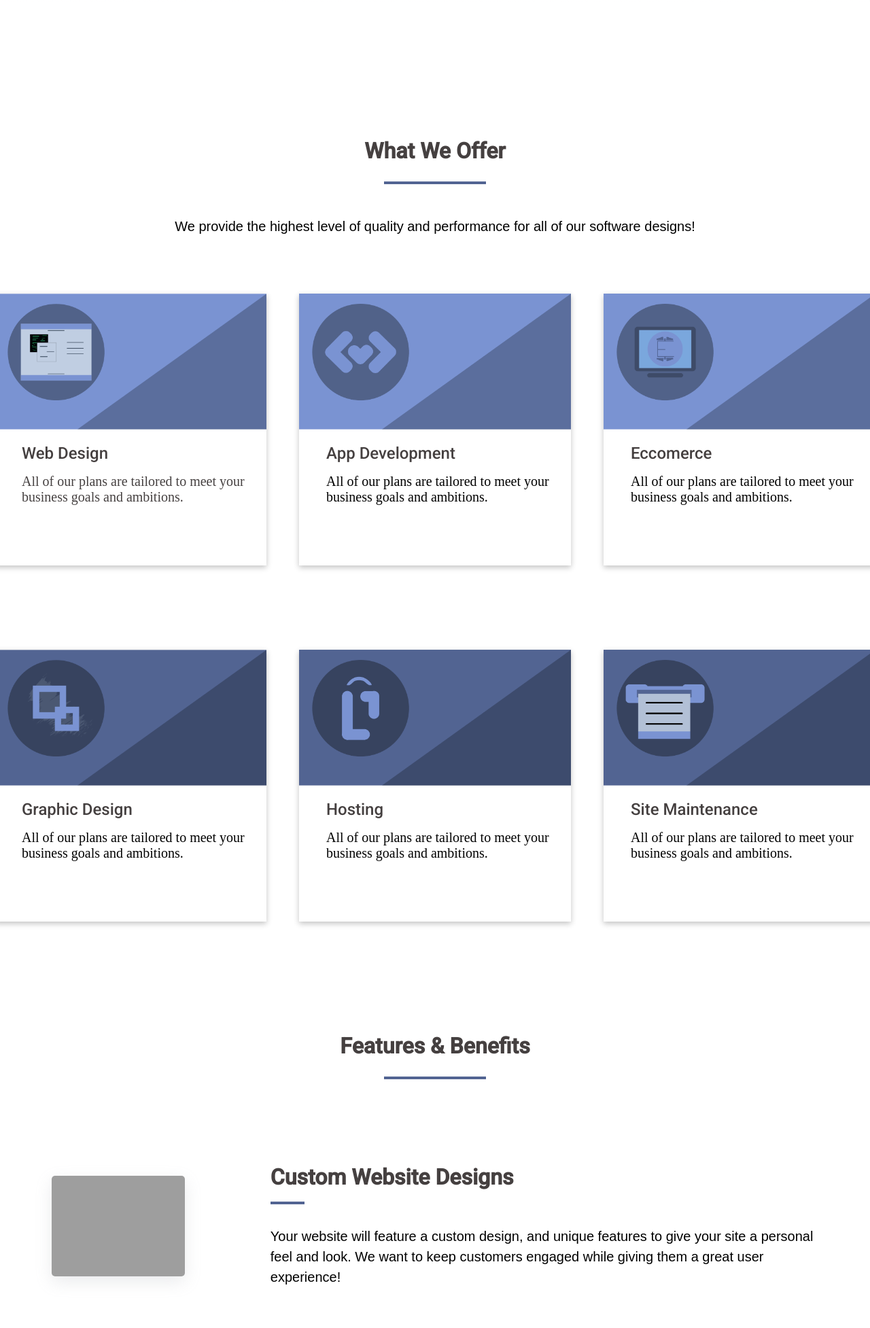
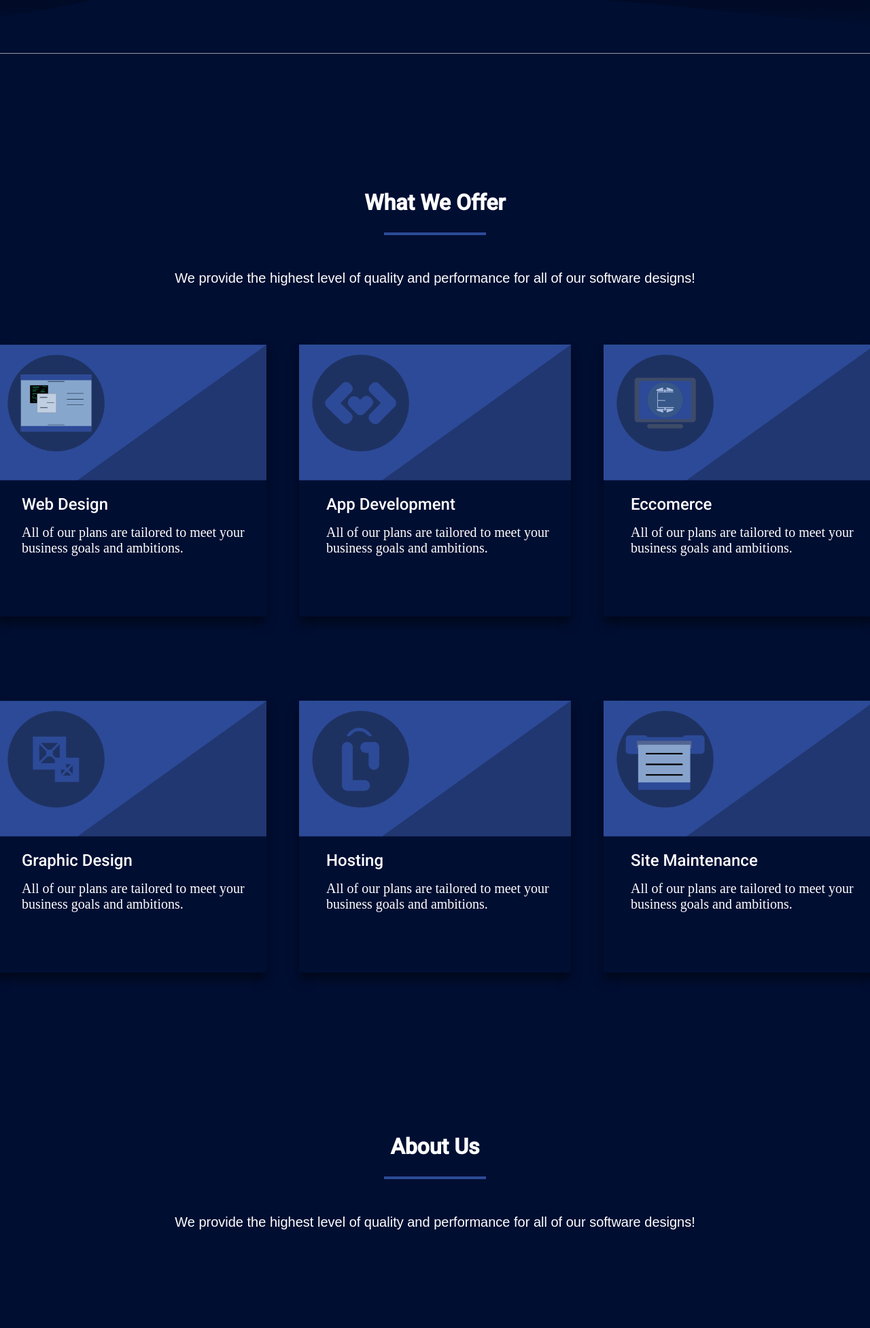
Before and after one commit to Emberwind-Studios/Company-Site-Gatsby, a Gatsby site: page / in a window 1280 px wide. Shown: the part 846-2800 px from the top of the page at 68% size. Built offline with nearby package versions, Linux system fonts and the light colour scheme; Gatsby itself is replaced by a stand-in of ours; grey boxes are pictures that could not be loaded.

Commit message:
Added About section/hover effect pfp/added dark cards/changed position of servicedetails/changed buttons/

```diff
--- a/src/assets/css/styles.css
+++ b/src/assets/css/styles.css
@@ -6,6 +6,7 @@
 
 html {
   height: 100%;
+  background: #000E32;
 }
 
 body {
--- a/src/components/global/theme/Theme.jsx
+++ b/src/components/global/theme/Theme.jsx
@@ -5,12 +5,12 @@ import "@fontsource/actor"
 
 const theme = {
   colors: {
-    text: "#fff",
-    background: "#fff",
-    primary: "#526492",
+    text: "#ffffff",
+    background: "#000E32",
+    primary: "#2C4A97",
     secondary: "#ff6347",
-    heading: "#454040",
-    success: "#7A93D2",
+    heading: "#ffffff",
+    success: "#308FA4",
     footer: "#36454F",
   },
   fonts: {
--- a/src/components/homePage/aboutUs/About.jsx
+++ b/src/components/homePage/aboutUs/About.jsx
@@ -28,30 +28,48 @@ const Underline = styled.hr`
   display: flex;
   justify-content: center;
   border-bottom: 4px solid;
-  color:${(props) => props.theme.colors.primary};
+  color: ${(props) => props.theme.colors.primary};
   width: 150px;
   padding-top: 2%;
 `;
 
 const TitleText = styled.p`
-  padding-top:4%;
-  font-family:${(props) => props.theme.fonts.body};
-  font-size: ${(props) => props.theme.fontSizes[3]+ "px"};
+  padding-top: 4%;
+  font-family: ${(props) => props.theme.fonts.body};
+  font-size: ${(props) => props.theme.fontSizes[3] + "px"};
+  color: #ffffff;
+`;
+
+const PfpHover = styled.div`
+  box-shadow: rgba(0, 0, 0, 0.491) 0px 10px 15px;
+  border-radius: 50%;
+  cursor: pointer;
+  transition: 0.2s;
+
+  :hover {
+    transition: 0.2s;
+    transform: translateY(-15px);
+  }
 `;
 
 const About = () => {
   return (
     <>
-    <TitleContainer>
+      <TitleContainer>
         <Title>About Us</Title>
         <Underline></Underline>
-        <TitleText>We provide the highest level of quality and performance for all of our software designs!</TitleText>
+        <TitleText>
+          We provide the highest level of quality and performance for all of our
+          software designs!
+        </TitleText>
       </TitleContainer>
 
       <Container>
         <Row className="about-row">
           <Col>
+          <PfpHover>
             <img src={kalebpfp} className="pfp"></img>
+            </PfpHover>
           </Col>
           <Col className="text-col">
             <TitleText>
@@ -67,7 +85,9 @@ const About = () => {
       <Container>
         <Row className="about-row">
           <Col>
+          <PfpHover>
             <img src={justinpfp} className="pfp"></img>
+            </PfpHover>
           </Col>
           <Col className="text-col">
             <TitleText>
--- a/src/components/homePage/hero/Hero.jsx
+++ b/src/components/homePage/hero/Hero.jsx
@@ -1,6 +1,6 @@
 import React, { useContext } from "react";
 import { Container, Row, Col } from "../../global/theme/Theme";
-import bubbles from "../../../images/purple-bubbles-hd.png";
+import bubbles from "../../../images/darkbubbles.png";
 import styled from "styled-components";
 import { ThemeContext } from "styled-components";
 import "./hero.css";
@@ -14,7 +14,7 @@ const ButtonContainer = styled.div`
 `;
 
 const Button = styled.button`
-  background-color: white;
+  background-color: #000E32;
   font-size: ${(props) => props.theme.fontSizes[3] + "px"};
   padding: 15px;
   height: auto;
@@ -51,6 +51,7 @@ const SubText = styled.p`
   font-family: ${(props) => props.theme.fonts.body};
   font-size: ${(props) => props.theme.fontSizes[3] + "px"};
   width: 70%;
+  color:#ffffff;
 `;
 
 const Hero = () => {
--- a/src/components/homePage/hero/hero.css
+++ b/src/components/homePage/hero/hero.css
@@ -1,9 +1,10 @@
 .hero-container{
-    background-image: url('../../../images/background-wave.png');
+    background-image: url('../../../images/background-hp.png');
     background-size: cover;
-    background-position:bottom;
+    background-position:center;
     background-repeat: none;
-    padding-bottom:10%;
-    padding-top:4%;
+    padding-bottom:15%;
+    padding-top:5%;
+
 
 }
--- a/src/components/homePage/services/Services.jsx
+++ b/src/components/homePage/services/Services.jsx
@@ -2,18 +2,18 @@ import React from "react";
 import { Container, Row, Col } from "../../global/theme/Theme";
 import styled from "styled-components";
 import "./services.css";
-import HostLogo from "../../../images/card-images/hosting-logo.png";
-import WebDLogo from "../../../images/card-images/web-development-logo.png";
-import AppDLogo from "../../../images/card-images/app-development-logo.png";
-import EcLogo from "../../../images/card-images/ecommerce-logo.png";
-import GraphLogo from "../../../images/card-images/graphic-design-logo.png";
-import MaintLogo from "../../../images/card-images/maintenance-logo.png";
+import HostLogoDark from "../../../images/dark-card-images/hosting-dark.png";
+import WebDLogoDark from "../../../images/dark-card-images/web-development-dark.png";
+import AppDLogoDark from "../../../images/dark-card-images/app-development-dark.png";
+import EcLogoDark from "../../../images/dark-card-images/ecommerce-dark.png";
+import GraphLogoDark from "../../../images/dark-card-images/graphic-design-dark.png";
+import MaintLogoDark from "../../../images/dark-card-images/maintenance-dark.png";
 import { Link } from "gatsby";
 
 const Card = styled.div`
   width: 400px;
   height: 400px;
-  box-shadow: rgba(0, 0, 0, 0.24) 0px 3px 8px;
+  box-shadow: rgba(0, 0, 0, 0.491) 0px 10px 15px;
   cursor: pointer;
   transition: 0.2s;
 
@@ -45,6 +45,7 @@ const SubText = styled.p`
   font-weight: 300;
   margin-top: 5%;
   letter-spacing: 0em;
+  color: #ffffff;
 `;
 
 const TitleContainer = styled.div`
@@ -79,6 +80,7 @@ const TitleText = styled.p`
   padding-top:4%;
   font-family:${(props) => props.theme.fonts.body};
   font-size: ${(props) => props.theme.fontSizes[3]+ "px"};
+  color: #ffffff;
 `;
 
 const Services = () => {
@@ -94,7 +96,7 @@ const Services = () => {
           <Col className="services-col">
             <Link to="/web-design/" style={{textDecoration:'none', color:'#454040'}}>
             <Card>
-              <img src={MaintLogo} className="card-image" alt="Web Design"></img>
+              <img src={MaintLogoDark} className="card-image" alt="Web Design"></img>
               <SubContainer>
                 <Heading>Web Design</Heading>
                 <SubText>
@@ -107,7 +109,7 @@ const Services = () => {
           </Col>
           <Col className="services-col">
             <Card>
-              <img src={AppDLogo} className="card-image" alt="App Development"></img>
+              <img src={AppDLogoDark} className="card-image" alt="App Development"></img>
               <SubContainer>
                 <Heading>App Development</Heading>
                 <SubText>
@@ -119,7 +121,7 @@ const Services = () => {
           </Col>
           <Col className="services-col">
             <Card>
-              <img src={EcLogo} className="card-image" alt="Eccomerce"></img>
+              <img src={EcLogoDark} className="card-image" alt="Eccomerce"></img>
               <SubContainer>
                 <Heading>Eccomerce</Heading>
                 <SubText>
@@ -136,7 +138,7 @@ const Services = () => {
         <Row>
           <Col className="services-col">
             <Card>
-              <img src={GraphLogo} className="card-image" alt="Graphic Design"></img>
+              <img src={GraphLogoDark} className="card-image" alt="Graphic Design"></img>
               <SubContainer>
                 <Heading>Graphic Design</Heading>
                 <SubText>
@@ -148,7 +150,7 @@ const Services = () => {
           </Col>
           <Col className="services-col">
             <Card>
-              <img src={HostLogo} className="card-image" alt="Hosting"></img>
+              <img src={HostLogoDark} className="card-image" alt="Hosting"></img>
               <SubContainer>
                 <Heading>Hosting</Heading>
                 <SubText>
@@ -160,7 +162,7 @@ const Services = () => {
           </Col>
           <Col className="services-col">
             <Card>
-              <img src={WebDLogo} className="card-image" alt=" Site Maintenance"></img>
+              <img src={WebDLogoDark} className="card-image" alt=" Site Maintenance"></img>
               <SubContainer>
                 <Heading>Site Maintenance</Heading>
                 <SubText>
--- a/src/components/webDesignPage/serviceDetails/ServiceDetails.jsx
+++ b/src/components/webDesignPage/serviceDetails/ServiceDetails.jsx
@@ -10,7 +10,7 @@ const MainTitleContainer = styled.div`
   justify-content: center;
   flex-direction: column;
   align-items: center;
-  padding-top:10%;
+  padding-top: 20%;
 `;
 
 const TitleContainer = styled.div`
@@ -62,9 +62,10 @@ const Underline = styled.hr`
 
 const TitleText = styled.p`
   padding-top: 4%;
-  line-height:30px;
+  line-height: 30px;
   font-family: ${(props) => props.theme.fonts.body};
   font-size: ${(props) => props.theme.fontSizes[3] + "px"};
+  color: #ffffff;
 `;
 
 const ServiceDetails = () => {
@@ -75,6 +76,31 @@ const ServiceDetails = () => {
           <MainTitle>Features & Benefits</MainTitle>
           <MainUnderline></MainUnderline>
         </MainTitleContainer>
+        <Container className="service-detail-container">
+          <Row className="service-detail-row">
+            <Col className="service-detail-column">
+              <TitleContainer>
+                <Title>Custom Website Designs</Title>
+                <Underline></Underline>
+                <TitleText>
+                  Your website will feature a custom design, and unique features
+                  to give your site a personal feel and look. We want to keep
+                  customers engaged while giving them a great user experience!
+                </TitleText>
+              </TitleContainer>
+            </Col>
+            <Col className="service-detail-column">
+              <img
+                className="service-site-photo"
+                src={siteImage}
+                alt="Performing Center Stage"
+              ></img>
+            </Col>
+          </Row>
+        </Container>
+      </FadeInAnimation>
+
+      <FadeInAnimation>
         <Container className="service-detail-container">
           <Row className="service-detail-row">
             <Col className="service-detail-column">
@@ -123,31 +149,6 @@ const ServiceDetails = () => {
           </Row>
         </Container>
       </FadeInAnimation>
-
-      <FadeInAnimation>
-      <Container className="service-detail-container">
-        <Row className="service-detail-row">
-          <Col className="service-detail-column">
-            <img
-              className="service-site-photo"
-              src={siteImage}
-              alt="Performing Center Stage"
-            ></img>
-          </Col>
-          <Col className="service-detail-column">
-            <TitleContainer>
-              <Title>Custom Website Designs</Title>
-              <Underline></Underline>
-              <TitleText>
-                Your website will feature a custom design, and unique features
-                to give your site a personal feel and look. We want to keep
-                customers engaged while giving them a great user experience!
-              </TitleText>
-            </TitleContainer>
-          </Col>
-        </Row>
-      </Container>
-      </FadeInAnimation>
     </>
   );
 };
--- a/src/components/webDesignPage/serviceDetails/serviceDetails.css
+++ b/src/components/webDesignPage/serviceDetails/serviceDetails.css
@@ -1,6 +1,6 @@
 .service-detail-container{
    align-content: center;
-    padding-top:50px;
+    padding-top:80px;
 }
 
 .service-detail-row{
--- a/src/pages/index.js
+++ b/src/pages/index.js
@@ -8,6 +8,7 @@ import Hero from "../components/homePage/hero/Hero";
 import Services from "../components/homePage/services/Services";
 import FadeInAnimation from "../assets/js/FadeInAnimation";
 import ServiceDetails from "../components/webDesignPage/serviceDetails/ServiceDetails";
+import About from "../components/homePage/aboutUs/About";
 
 // markup
 const IndexPage = () => {
@@ -18,7 +19,12 @@ const IndexPage = () => {
       <FadeInAnimation>
         <Services></Services>
       </FadeInAnimation>
+      <FadeInAnimation>
+        <About></About>
+        </FadeInAnimation>
+        <FadeInAnimation>
         <ServiceDetails></ServiceDetails>
+        </FadeInAnimation>
       <Footer></Footer>
     </ThemeProvider>
   );
```
Also changed, not shown: src/images/background-hp.png (added), src/images/dark-card-images/app-development-dark.png (added), src/images/dark-card-images/ecommerce-dark.png (added), src/images/dark-card-images/graphic-design-dark.png (added), src/images/dark-card-images/hosting-dark.png (added), src/images/dark-card-images/maintenance-dark.png (added), src/images/dark-card-images/web-development-dark.png (added), src/images/darkbubbles.png (added). Lines whose indentation alone changed are shown as unchanged.
